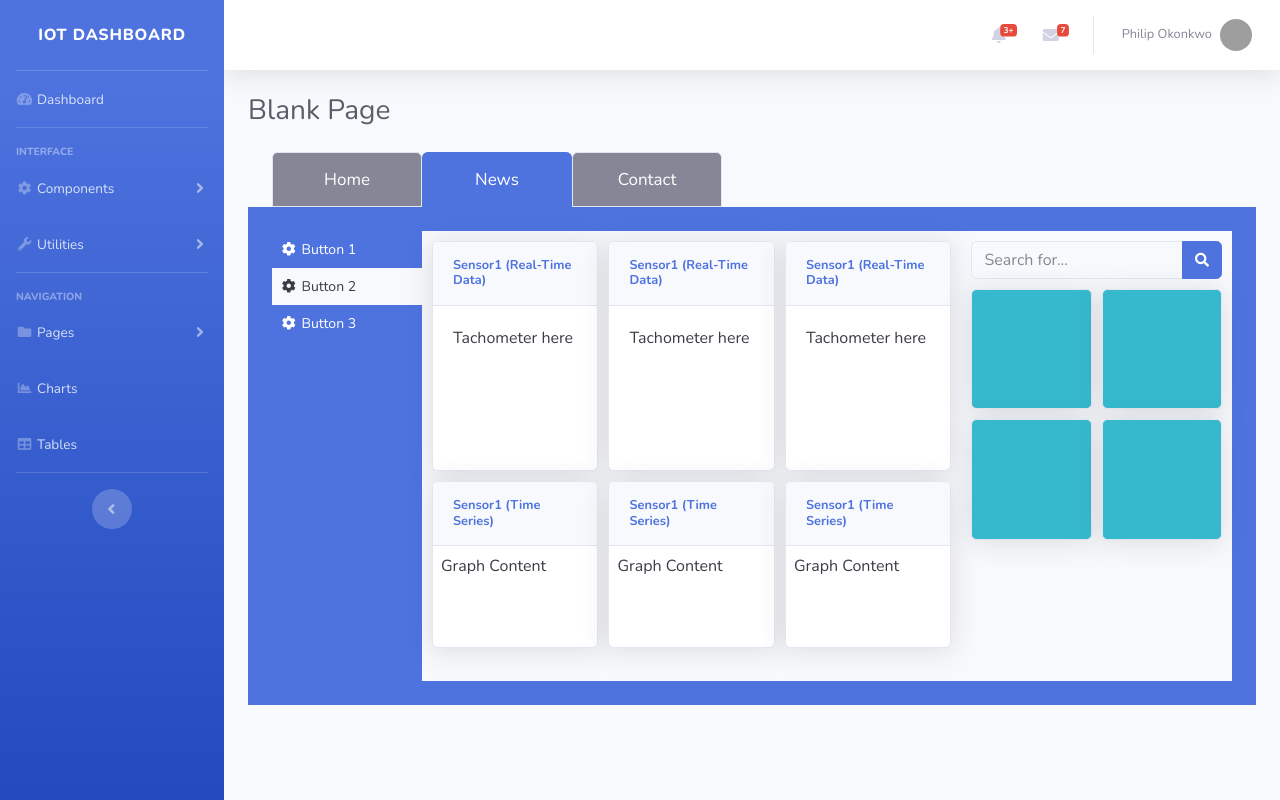
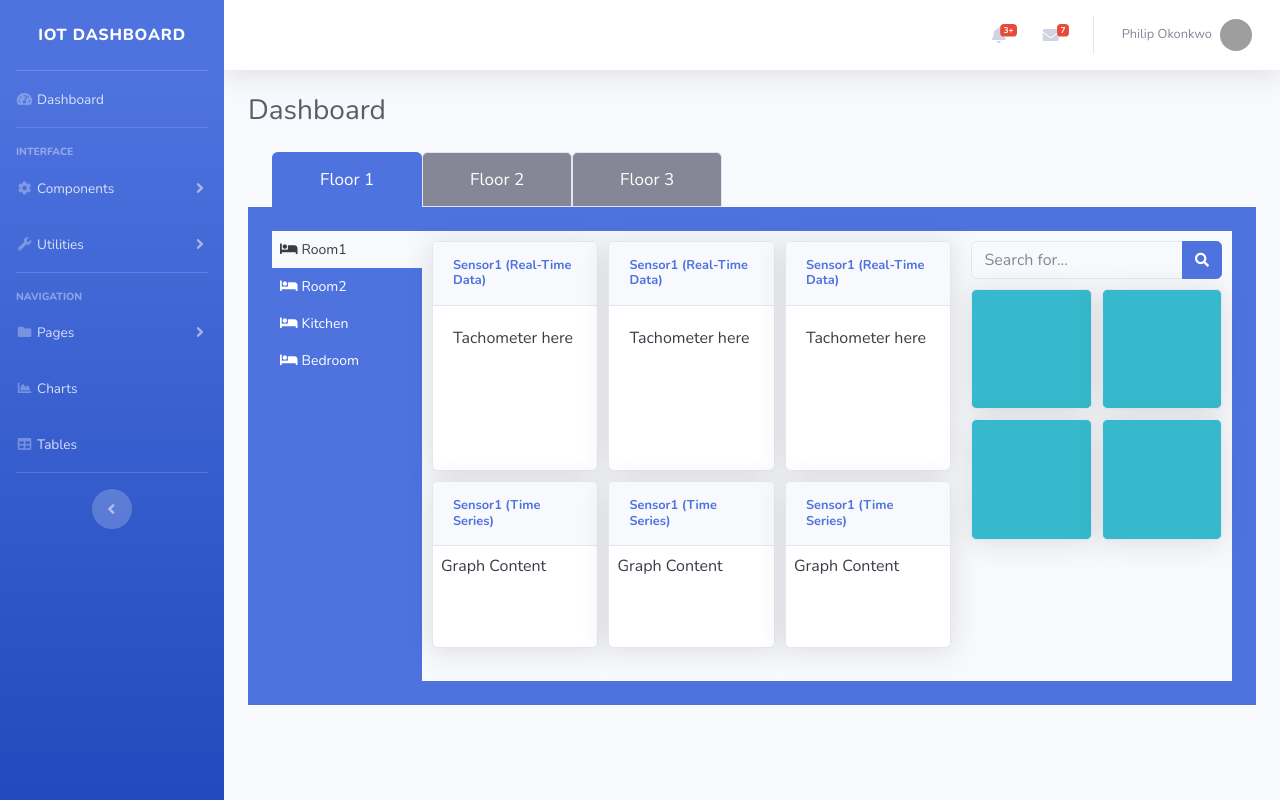
Before and after one commit to NPKompleet/IoT-Dashboard, a React (Create React App) app: page / in a window 1280 px wide. Built offline with nearby package versions, Linux system fonts and the light colour scheme; grey boxes are pictures that could not be loaded.

Commit message:
Added new components to dashboard

```diff
--- a/src/App.js
+++ b/src/App.js
@@ -17,7 +17,7 @@ function App() {
           <div id="content">
             <TopBar/>
             <div className="container-fluid">
-              <h1 className="h3 mb-4 text-gray-800">Blank Page</h1>
+              <h1 className="h3 mb-4 text-gray-800">Dashboard</h1>
               <div className="row">
                 <DashboardTab/>
               </div>
--- a/src/components/dashboard/DashboardTab.js
+++ b/src/components/dashboard/DashboardTab.js
@@ -1,81 +1,29 @@
-import React from 'react';
-import SensorTimeSeries from './SensorTimeSeries';
+import React, { useState } from 'react';
+import TabContent from './TabContent';
 import './tabs.css';
-import TachometerSensor from './TachometerSensor';
 
 const DashboardTab = () => {
+
+    const [value, setValue] = useState(0)
+    const floors = ['1', '2', '3']
 
     return (
         <div className="col-lg-12 mb-4">
             <div className="row ml-4">
-                <button className="tablink bg-secondary border rounded-top">Home</button>
-                <button className="tablink bg-primary border-bottom-0 rounded-top">News</button>
-                <button className="tablink bg-secondary border rounded-top">Contact</button>
-
+                {floors.map((floor, index) => {
+                    return(
+                    <button
+                        key={index}
+                        onClick={() => setValue(index)}
+                        className={`tablink
+                        ${value === index && 'bg-primary'}
+                        ${value !== index && 'bg-secondary'}
+                        ${value !== index && 'border'}
+                        rounded-top`}>Floor {floor}</button>
+                    );
+                })}
             </div>
-            <div className="tabcontent bg-primary p-4">
-                <div className="d-flex h-100">
-                    <div className="d-flex flex-column">
-                        <button className="minitablink bg-primary p-2 text-left"><i className="fas fa-fw fa-cog mr-1"></i>Button 1</button>
-                        <button className="minitablink bg-light text-gray-900 p-2 text-left"><i className="fas fa-fw fa-cog mr-1"></i>Button 2</button>
-                        <button className="minitablink bg-primary p-2 text-left"><i className="fas fa-fw fa-cog mr-1"></i>Button 3</button>
-                    </div>
-                    <div className="minitabcontent bg-light flex-fill text-gray-900 p-0 m-0">
-                        <div className="grid-container">
-                            <div className="grid-sensor">
-                                <TachometerSensor/>
-                                <TachometerSensor/>
-                                <TachometerSensor/>
-                                <SensorTimeSeries/>
-                                <SensorTimeSeries/>
-                                <SensorTimeSeries/>
-                            </div>
-                            <div className="grid-others">
-                                <div className="span-2-col">
-                                    <form className="navbar-search">
-                                        <div className="input-group">
-                                        <input type="text" className="form-control bg-light border" placeholder="Search for..." aria-label="Search" aria-describedby="basic-addon2"/>
-                                        <div className="input-group-append">
-                                            <button className="btn btn-primary" type="button">
-                                            <i className="fas fa-search fa-sm"></i>
-                                            </button>
-                                        </div>
-                                        </div>
-                                    </form>
-                                </div>
-                                <div>
-                                    <div className="card bg-info text-white shadow">
-                                        <div className="card-body">
-                                            <div className="tachometer"></div>
-                                        </div>
-                                    </div>
-                                    </div>
-                                    <div>
-                                    <div className="card bg-info text-white shadow">
-                                        <div className="card-body">
-                                            <div className="tachometer"></div>
-                                        </div>
-                                    </div>
-                                    </div>
-                                    <div>
-                                    <div className="card bg-info text-white shadow">
-                                        <div className="card-body">
-                                            <div className="tachometer"></div>
-                                        </div>
-                                    </div>
-                                    </div>
-                                    <div>
-                                    <div className="card bg-info text-white shadow">
-                                        <div className="card-body">
-                                            <div className="tachometer"></div>
-                                        </div>
-                                    </div>
-                                </div>
-                            </div>
-                        </div>
-                    </div>
-                </div>
-            </div>
+            <TabContent/>
         </div>
 
     )
--- /dev/null
+++ b/src/components/dashboard/MiniTabContent.js
@@ -0,0 +1,42 @@
+import React, { useState } from 'react'
+import Misc from './Misc';
+import SensorTimeSeries from './SensorTimeSeries';
+import TachometerSensor from './TachometerSensor';
+
+const MiniTabContent = () => {
+    const [value, setValue] = useState(0);
+    return (
+        <div className="minitabcontent bg-light flex-fill text-gray-900 p-0 m-0">
+                        <div className="grid-container">
+                            <div className="grid-sensor">
+                                <TachometerSensor/>
+                                <TachometerSensor/>
+                                <TachometerSensor/>
+                                <SensorTimeSeries/>
+                                <SensorTimeSeries/>
+                                <SensorTimeSeries/>
+                            </div>
+                            <div className="grid-others">
+                                <div className="span-2-col">
+                                    <form className="navbar-search">
+                                        <div className="input-group">
+                                        <input type="text" className="form-control bg-light border" placeholder="Search for..." aria-label="Search" aria-describedby="basic-addon2"/>
+                                        <div className="input-group-append">
+                                            <button className="btn btn-primary" type="button">
+                                            <i className="fas fa-search fa-sm"></i>
+                                            </button>
+                                        </div>
+                                        </div>
+                                    </form>
+                                </div>
+                                <Misc/>
+                                <Misc/>
+                                <Misc/>
+                                <Misc/>
+                            </div>
+                        </div>
+                    </div>
+    )
+}
+
+export default MiniTabContent
--- /dev/null
+++ b/src/components/dashboard/Misc.js
@@ -0,0 +1,15 @@
+import React from 'react'
+
+const Misc = () => {
+    return (
+        <div>
+            <div className="card bg-info text-white shadow">
+                <div className="card-body">
+                    <div className="tachometer"></div>
+                </div>
+            </div>
+        </div>
+    )
+}
+
+export default Misc
--- /dev/null
+++ b/src/components/dashboard/TabContent.js
@@ -0,0 +1,31 @@
+import React, { useState } from 'react'
+import MiniTabContent from './MiniTabContent'
+
+const TabContent = () => {
+    const [value, setValue] = useState(0)
+    const rooms = ['Room1', 'Room2', 'Kitchen', 'Bedroom']
+
+    return (
+        <div className="tabcontent bg-primary p-4">
+                <div className="d-flex h-100">
+                    <div className="d-flex flex-column">
+                        {rooms.map((room, index) => {
+                            return(
+                                <button
+                                    key={index}
+                                    onClick={() => setValue(index)}
+                                    className={`minitablink
+                                            ${value !== index && 'bg-primary'}
+                                            ${value === index && 'bg-light text-gray-900'}
+                                            p-2 text-left`}>
+                                        <i className="fas fa-fw fa-bed mr-1"></i>{room}</button>
+                            )
+                        })}
+                    </div>
+                    <MiniTabContent/>
+                </div>
+            </div>
+    )
+}
+
+export default TabContent
--- a/src/components/dashboard/tabs.css
+++ b/src/components/dashboard/tabs.css
@@ -11,7 +11,6 @@ html {
 
 /* Style tab links */
 .tablink {
-  background-color: #555;
   color: white;
   float: left;
   border: none;
@@ -26,8 +25,19 @@ html {
   background-color: #777;
 }
 
+button:focus {
+  outline: 0px dotted;
+  outline: 0px auto -webkit-focus-ring-color;
+}
+
+/* Override index.css button behavior */
+.tablink.bg-primary:hover,
+.tablink.bg-primary:focus {
+  background-color: #4e73df !important;
+  cursor: default;
+}
+
 .minitablink {
-  background-color: #555;
   color: white;
   float: left;
   border: none;
@@ -35,6 +45,13 @@ html {
   cursor: pointer;
   font-size: 14px;
   width: 150px;
+}
+
+/* Override index.css button behavior */
+.minitablink.bg-light:hover,
+.minitablink.bg-light:focus {
+  background-color: #f8f9fc !important;
+  cursor: default;
 }
 
 /* Style the tab content (and add height:100% for full page content) */
```
Also changed, not shown: src/index.css.
